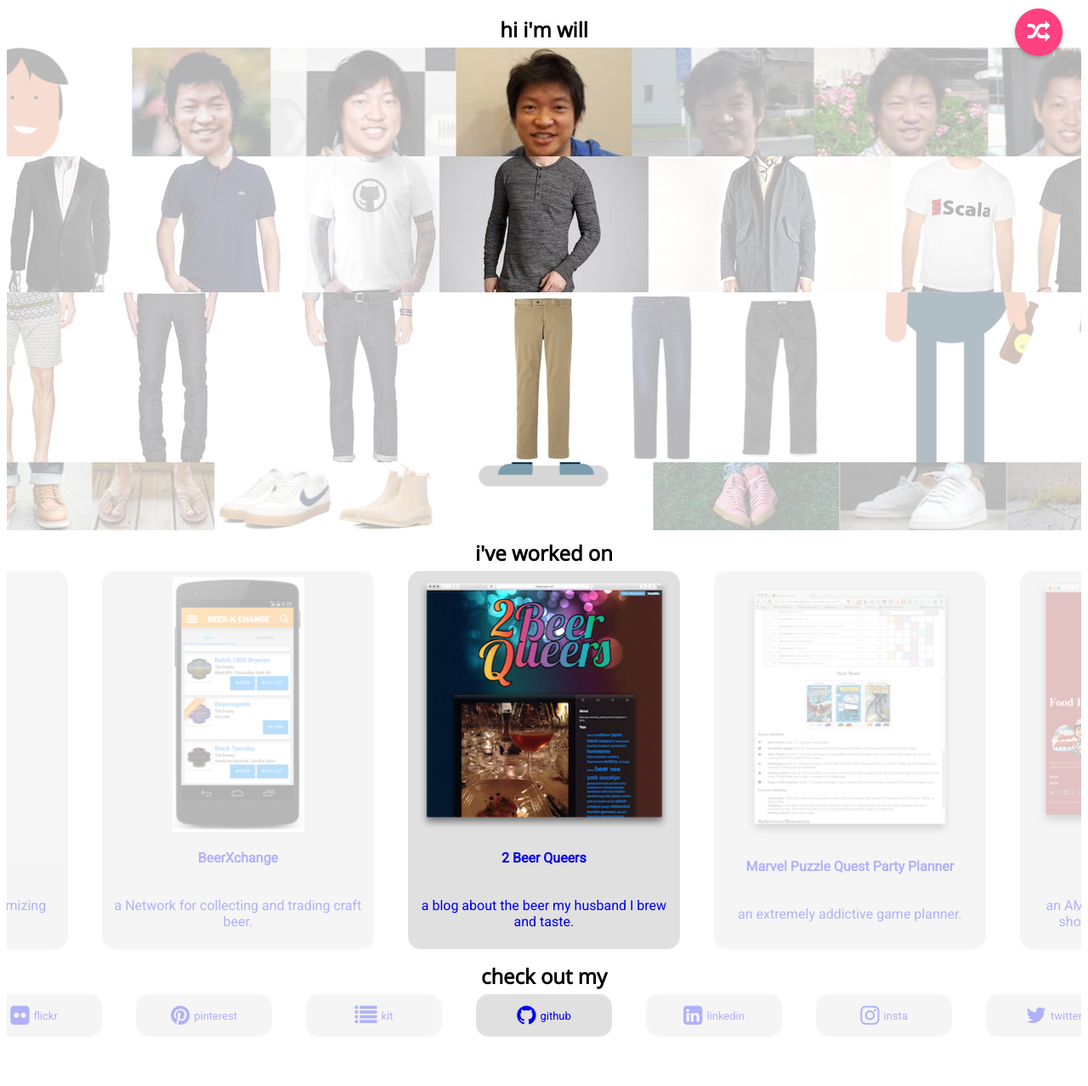
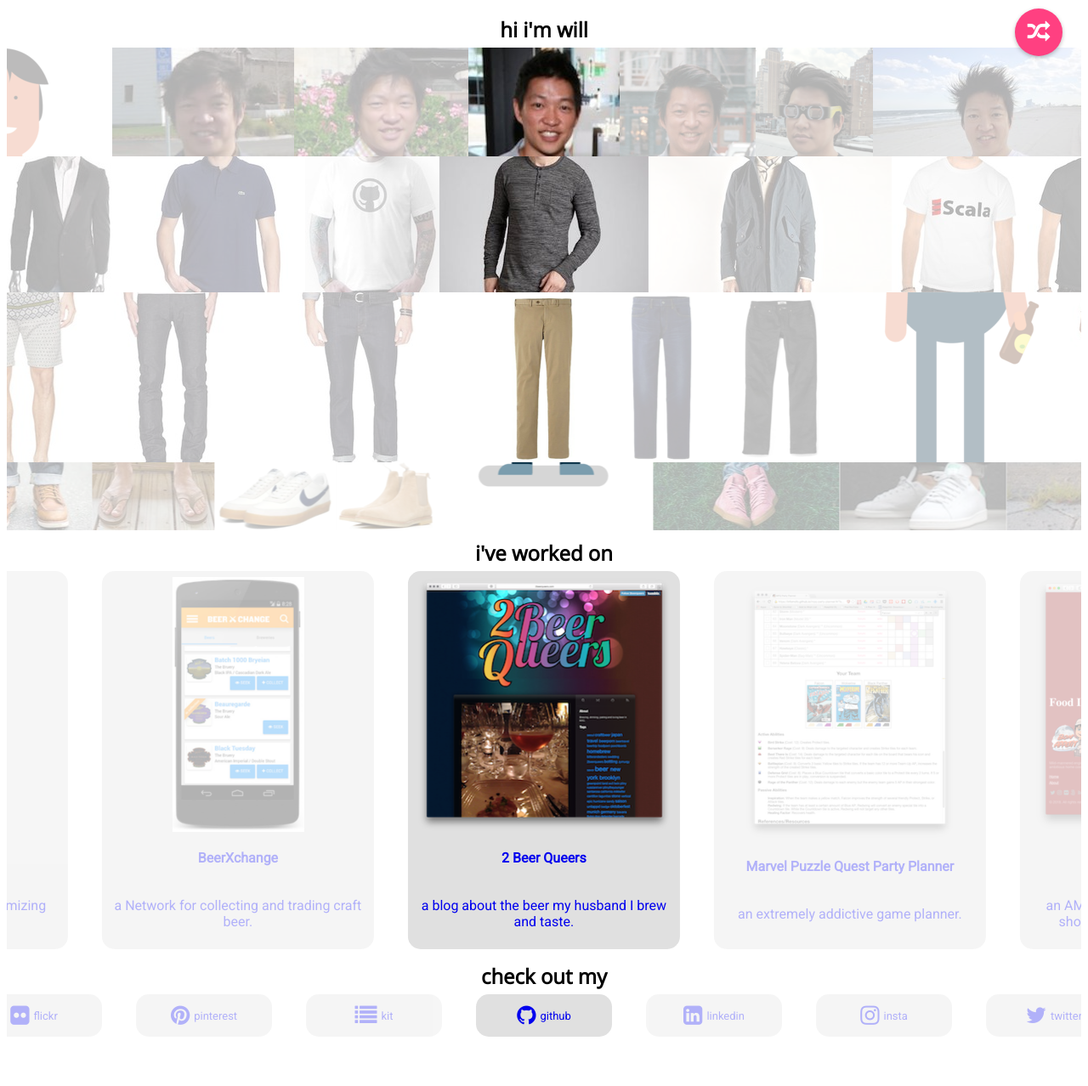
Before and after one commit to infomofo/infomofo.github.io, a Jekyll site: the page built from index.html, in a window 1280 px wide. Shown: the whole page at 85% size. Built offline with Jekyll 4.4.1, drawn with Linux system fonts in a browser that asks for light colours.

Commit message:
update and white balance heads

```diff
--- a/index.html
+++ b/index.html
@@ -3,15 +3,15 @@ layout: page
 title: Infomofo
 heads:
   - heads/illustration.png
-  - heads/head1.jpg
-  - heads/head2.jpg
-  - heads/head3.jpg
   - heads/head4.jpg
   - heads/head5.jpg
   - heads/head6.jpg
   - heads/crosby.png
   - heads/eclipse.png
   - heads/beach.JPG
+  - heads/grid.png
+  - heads/oh_hat.jpg
+  - heads/anna_wedding.jpg
 tops:
   - tops/illustration.png
   - tops/shirt1.jpg
```
Also changed, not shown: _heads/anna_wedding.jpg (added), _heads/crosby.png, _heads/eclipse.png, _heads/grid.png (added), _heads/head1.jpg (deleted), _heads/head2.jpg (deleted), _heads/head3.jpg (deleted), _heads/head4.jpg, _heads/head7.png (deleted), _heads/oh_hat.jpg (added).
